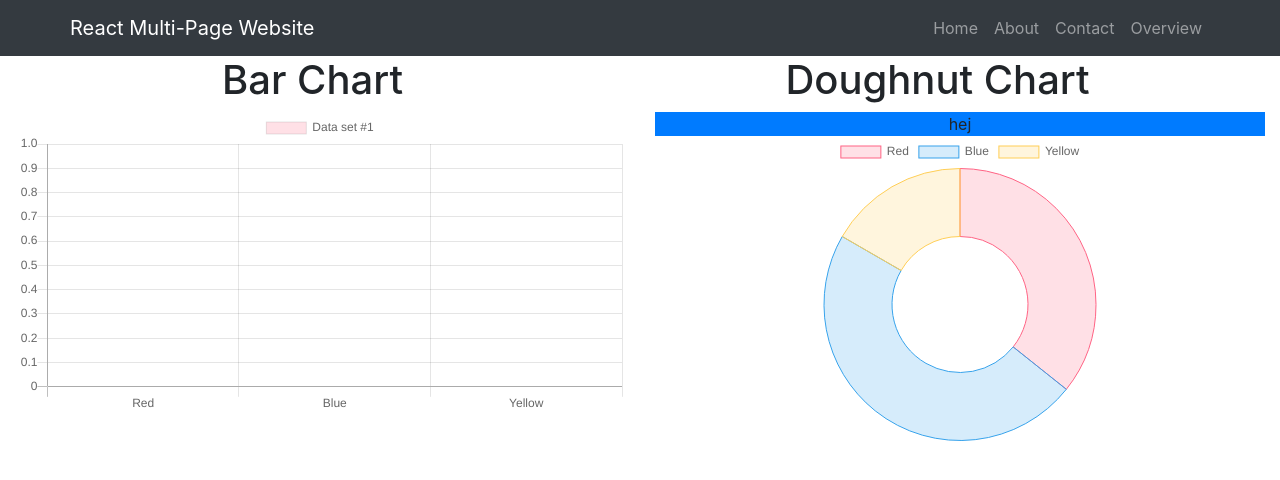
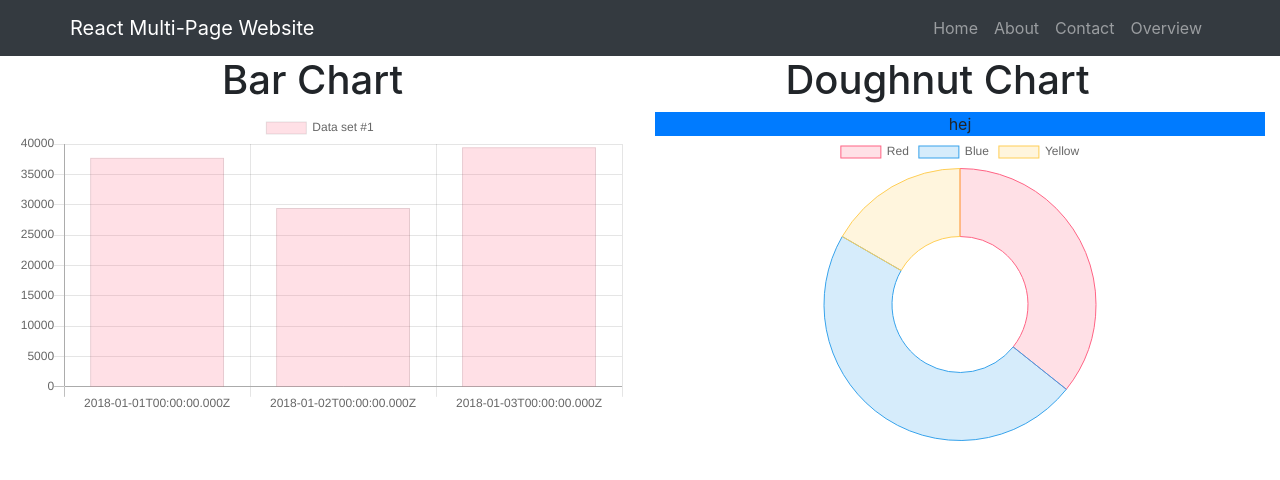
Before and after one commit to furbergerik/tollo, a React (Create React App) app: page /overview in a window 1280 px wide. Shown: the top 480 px of the page. Built offline with nearby package versions, Linux system fonts and the light colour scheme.

Commit message:
data från testData

```diff
--- a/src/components/Overview.jsx
+++ b/src/components/Overview.jsx
@@ -1,4 +1,6 @@
 import React from "react";
+import Chart from 'chart.js';
+import Component from 'react';
 import ReactDOM from 'react-dom';
 import { Bar } from 'react-chartjs-2';
 import { Doughnut } from 'react-chartjs-2';
@@ -6,7 +8,7 @@ import testData from './testdata.json';
 <script src="https://d3js.org/d3.v6.js"></script>
 
 
-var dateList, totSalesList = getData();
+
 function getData() {
   var salesData = testData["totSales"];
   // console.log(salesData)
@@ -26,8 +28,12 @@ function getData() {
   };
 }
 
+
+
+
 class Overview extends React.Component {
   state = {
+    data: getData()
   }
 
   render() {
@@ -49,13 +55,12 @@ class Overview extends React.Component {
             <div>
               <Bar
                 data={{
-                  labels: ['Red', 'Blue', 'Yellow'],
+                  labels: this.state.data.dateList,
                   datasets: [{
                     label: 'Data set #1',
-                    data: { totSalesList },
-                    backgroundColor: [
-                      'rgba(255, 99, 132, 0.2)'
-                    ],
+                    data: this.state.data.totSalesList,
+                    backgroundColor:
+                      'rgba(255, 99, 132, 0.2)',
                     borderWidth: 1
                   },
                   ],
```
Also changed, not shown: src/components/Home.jsx (+5 -21 lines).
